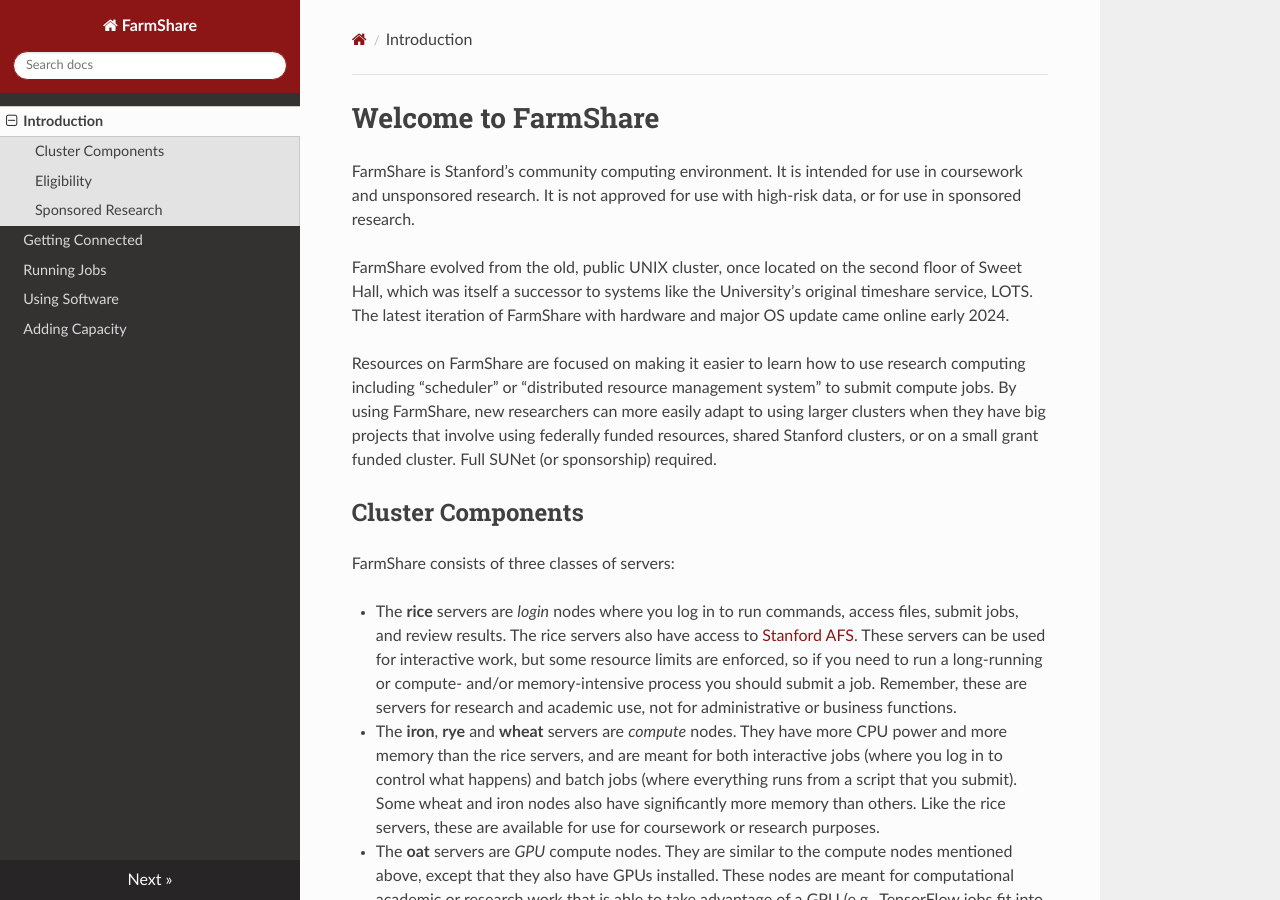
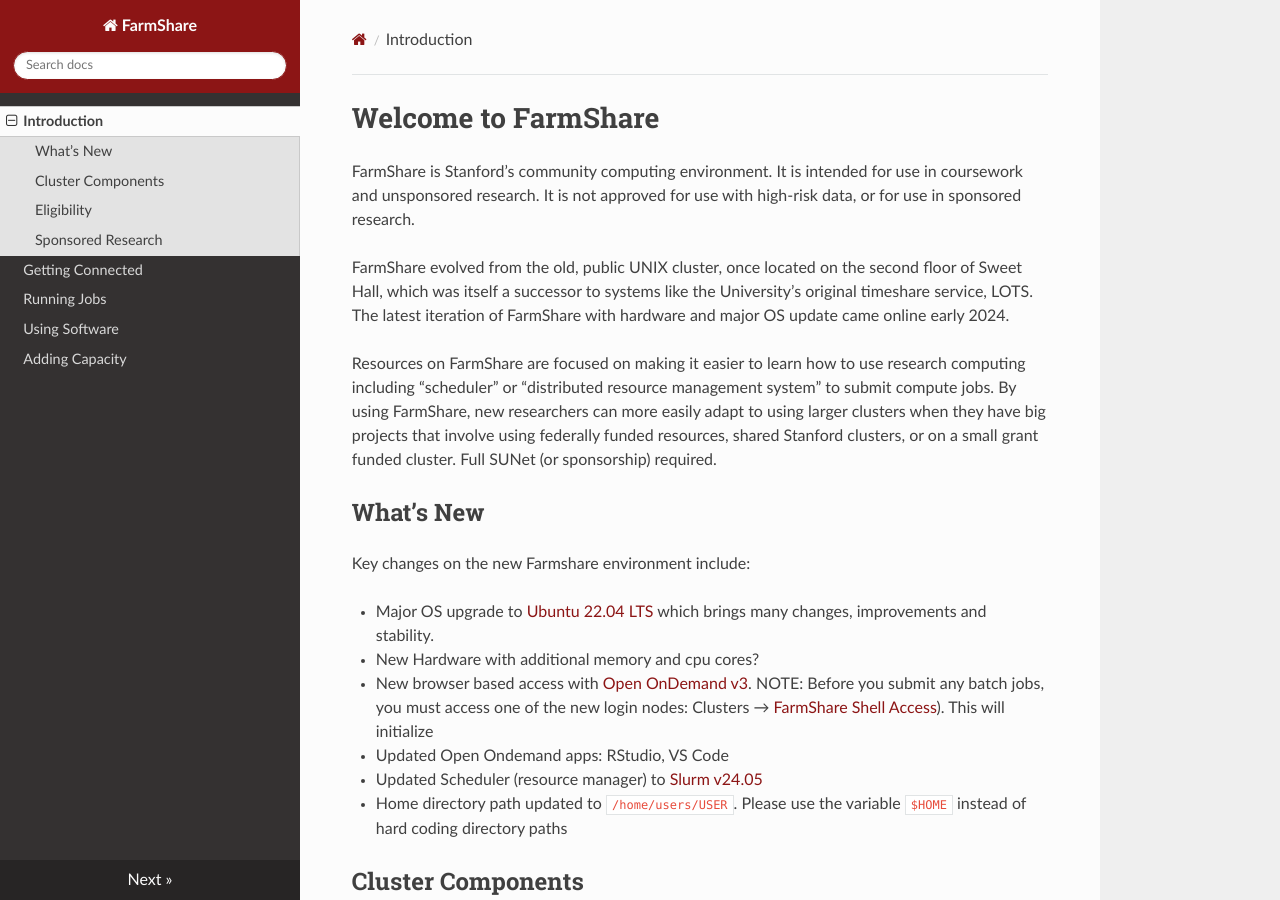
Before and after one commit to stanford-rc/farmshare-docs, an MkDocs documentation site: the page built from docs/index.md, in a window 1280 px wide and 900 px high. Built offline with MkDocs 1.6.1, drawn with Linux system fonts in a browser that asks for light colours; nearby versions of some CDN libraries.

Commit message:
Update index.md

```diff
--- a/docs/index.md
+++ b/docs/index.md
@@ -5,6 +5,17 @@
 FarmShare evolved from the old, public UNIX cluster, once located on the second floor of Sweet Hall, which was itself a successor to systems like the University's original timeshare service, LOTS. The latest iteration of FarmShare with hardware and major OS update came online early 2024.
 
 Resources on FarmShare are focused on making it easier to learn how to use research computing including “scheduler” or “distributed resource management system” to submit compute jobs. By using FarmShare, new researchers can more easily adapt to using larger clusters when they have big projects that involve using federally funded resources, shared Stanford clusters, or on a small grant funded cluster. Full SUNet (or sponsorship) required.
+
+## What's New
+
+Key changes on the new Farmshare environment include:
+
+* Major OS upgrade to [Ubuntu 22.04 LTS](https://wiki.ubuntu.com/JammyJellyfish/ReleaseNotes) which brings many changes, improvements and stability.
+* New Hardware with additional memory and cpu cores?
+* New browser based access with [Open OnDemand v3](https://ondemand.farmshare.stanford.edu/). NOTE:  Before you submit any batch jobs, you must access one of the new login nodes: Clusters → [FarmShare Shell Access](https://ondemand.farmshare.stanford.edu/pun/sys/shell/ssh)). This will initialize
+* Updated Open Ondemand apps: RStudio, VS Code
+* Updated Scheduler (resource manager) to [Slurm v24.05](https://slurm.schedmd.com/)
+* Home directory path updated to `/home/users/USER`. Please use the variable `$HOME` instead of hard coding directory paths
 
 ## Cluster Components
 
```
